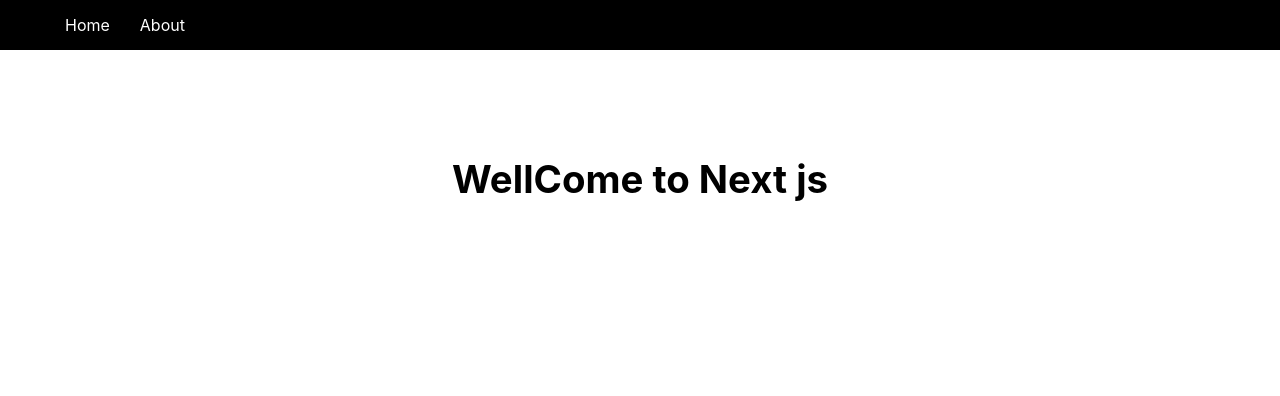
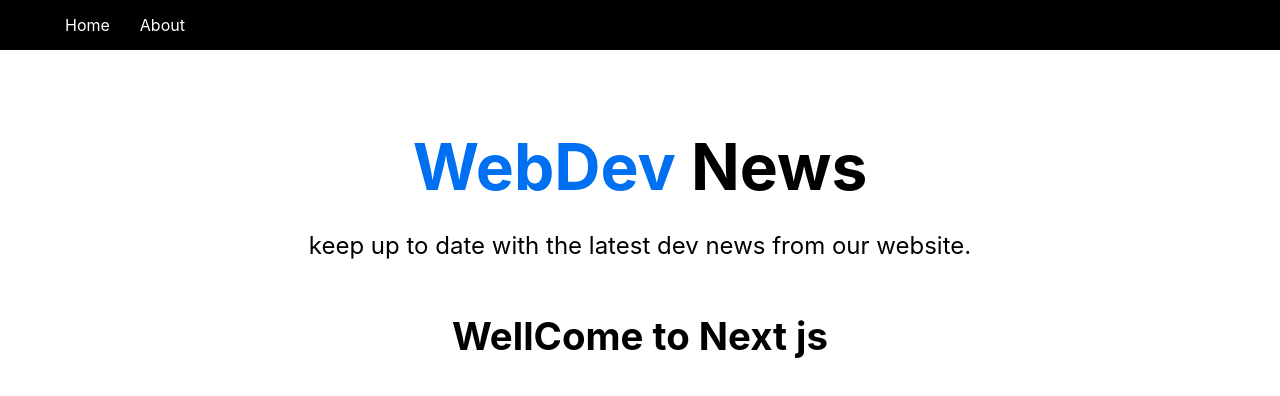
Before and after one commit to Suleman97/crash-next-traversy, a Next.js app: page / in a window 1280 px wide. Shown: the top 396 px of the page. Built offline with nearby package versions, Linux system fonts and the light colour scheme.

Commit message:
create header and styles it for application

```diff
--- /dev/null
+++ b/components/Header.js
@@ -0,0 +1,16 @@
+import headerStyles from '../styles/Header.module.css';
+
+export const Header = () => {
+  return (
+    <div>
+      <h1 className={headerStyles.title}>
+        <span>WebDev</span> News
+      </h1>
+      <p className={headerStyles.description}>
+        keep up to date with the latest dev news from our website.
+      </p>
+    </div>
+  );
+};
+
+// export default Header;
--- a/components/Layout.js
+++ b/components/Layout.js
@@ -1,5 +1,6 @@
 
-import Nav from './Nav'
+import { Nav, Header } from "../components";
+
 import styles from "../styles/Layout.module.css";
 
 const Layout = ({ children }) => {
@@ -8,7 +9,7 @@
       <Nav />
       <div className={styles.container}>
         <main className={styles.main}>
-          {/* <h1>hello</h1> */}
+          <Header />
           {children}
         </main>
 
--- a/components/Nav.js
+++ b/components/Nav.js
@@ -3,7 +3,7 @@
 
 import navStyles from '../styles/Nav.module.css'
 
-const Nav = () => {
+export const Nav = () => {
   return (
     <nav className={navStyles.nav}>
       <ul>
@@ -18,4 +18,4 @@
   )
 }
 
-export default Nav
+// export default Nav;
--- /dev/null
+++ b/components/index.js
@@ -0,0 +1,2 @@
+export { Header } from './Header'
+export { Nav } from './Nav'
--- /dev/null
+++ b/styles/Header.module.css
@@ -0,0 +1,27 @@
+.title a,
+.title span {
+  color: #0070f3;
+  text-decoration: none;
+}
+
+.title a:hover,
+.title a:focus,
+.title a:active {
+  text-decoration: underline;
+}
+
+.title {
+  margin: 0;
+  line-height: 1.15;
+  font-size: 4rem;
+}
+
+.title,
+.description {
+  text-align: center;
+}
+
+.description {
+  line-height: 1.5;
+  font-size: 1.5rem;
+}
--- a/styles/Layout.module.css
+++ b/styles/Layout.module.css
@@ -16,49 +16,6 @@
   justify-content: flex-start;
   align-items: center;
   font-size: 1.2rem;
-}
-
-.footer {
-  width: 100%;
-  height: 100px;
-  border-top: 1px solid #eaeaea;
-  display: flex;
-  justify-content: center;
-  align-items: center;
-}
-
-.footer a {
-  display: flex;
-  justify-content: center;
-  align-items: center;
-  flex-grow: 1;
-}
-
-.title a {
-  color: #0070f3;
-  text-decoration: none;
-}
-
-.title a:hover,
-.title a:focus,
-.title a:active {
-  text-decoration: underline;
-}
-
-.title {
-  margin: 0;
-  line-height: 1.15;
-  font-size: 4rem;
-}
-
-.title,
-.description {
-  text-align: center;
-}
-
-.description {
-  line-height: 1.5;
-  font-size: 1.5rem;
 }
 
 .code {
```
